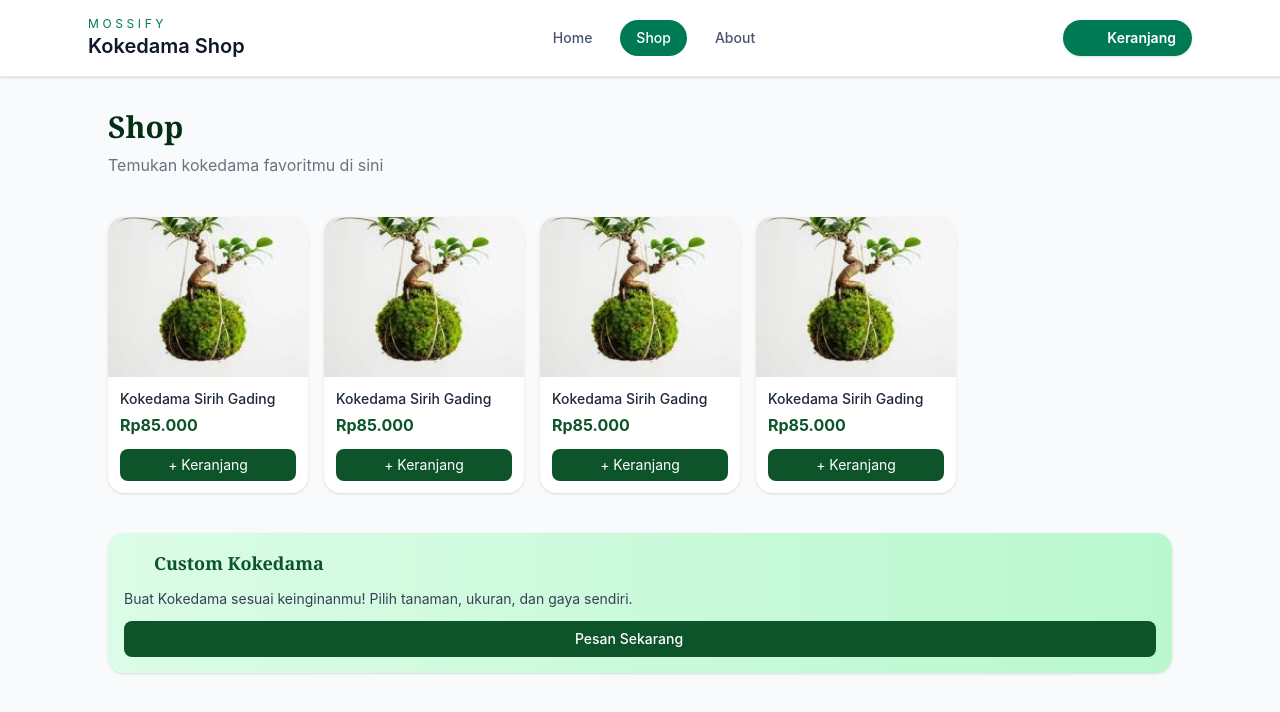
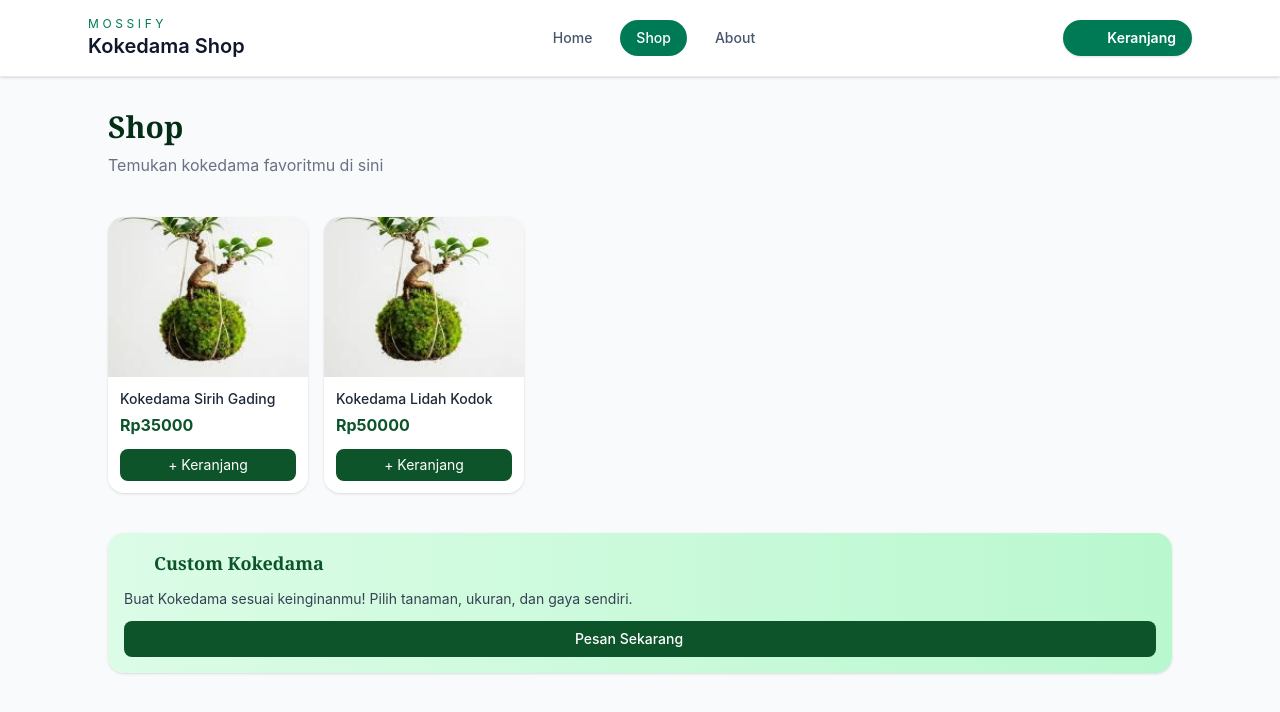
Before and after one commit to Nabixka/Mossify, a Vue app: page / in a window 1280 px wide. Both pictures are taken after a click on the button "Shop". Shown: the top 712 px of the page. Built offline with nearby package versions, Linux system fonts and the light colour scheme; some icons are missing.

Commit message:
Functional Shop

```diff
--- a/src/App.vue
+++ b/src/App.vue
@@ -4,16 +4,51 @@ import Shop from './components/Shop.vue'
 import Cart from './components/Cart.vue'
 import About from './components/About.vue'
 import { Icon } from '@iconify/vue'
-import { ref } from 'vue'
+import { ref, provide } from 'vue'
 
 const isShow = ref(false)
 const handleSection = ref('home')
+const cart = ref([])
 
 const navItems = [
   { id: 'home', label: 'Home' },
   { id: 'shop', label: 'Shop' },
   { id: 'about', label: 'About' },
 ]
+
+const addToCart = (item) => {
+  const existingItem = cart.value.find(c => c.nama === item.nama)
+  if (existingItem) {
+    existingItem.qty += 1
+  } else {
+    cart.value.push({
+      ...item,
+      qty: 1
+    })
+  }
+}
+
+const removeFromCart = (index) => {
+  cart.value.splice(index, 1)
+}
+
+const clearCart = () => {
+  cart.value = []
+}
+
+const updateQty = (index, qty) => {
+  if (qty <= 0) {
+    removeFromCart(index)
+  } else {
+    cart.value[index].qty = qty
+  }
+}
+
+const goToShop = () => {
+  handleSection.value = 'shop'
+}
+
+provide('cart', { cart, addToCart, removeFromCart, clearCart, updateQty, goToShop })
 </script>
 
 <template>
@@ -42,7 +77,7 @@ const navItems = [
 
         <button @click="handleSection = 'cart'" class="inline-flex items-center gap-2 rounded-full bg-emerald-700 px-4 py-2 text-sm font-semibold text-white shadow-sm transition hover:bg-emerald-800">
           <Icon icon="mdi:cart" width="20" height="20" />
-          Keranjang
+          Keranjang {{ cart.length > 0 ? `(${cart.length})` : '' }}
         </button>
       </div>
 
--- a/src/components/Cart.vue
+++ b/src/components/Cart.vue
@@ -1,5 +1,41 @@
 <script setup>
     import { Icon } from '@iconify/vue';
+    import { inject, computed } from 'vue';
+
+    const { cart, removeFromCart, clearCart, updateQty, goToShop } = inject('cart')
+
+    const totalItems = computed(() => {
+      return cart.value.reduce((sum, item) => sum + item.qty, 0)
+    })
+
+    const totalHarga = computed(() => {
+      return cart.value.reduce((sum, item) => sum + (item.harga * item.qty), 0)
+    })
+
+    const formatRp = (num) => {
+      return new Intl.NumberFormat('id-ID').format(num)
+    }
+
+    const sendToWhatsApp = () => {
+      let message = '*PESANAN KOKEDAMA*%0A%0A'
+
+      cart.value.forEach((item, index) => {
+        message += `${index + 1}. ${item.nama}%0A`
+        message += `   Harga: Rp${formatRp(item.harga)}%0A`
+        message += `   Jumlah: ${item.qty}%0A`
+        message += `   Subtotal: Rp${formatRp(item.harga * item.qty)}%0A%0A`
+      })
+
+      message += `-----------------------------%0A`
+      message += `*Total Harga: Rp${formatRp(totalHarga.value)}*%0A`
+      message += `*Total Item: ${totalItems.value}*`
+
+      const phoneNumber = '6289618324030'
+      const whatsappUrl = `https://wa.me/${phoneNumber}?text=${message}`
+
+      window.open(whatsappUrl, '_blank')
+    }
+
 </script>
 
 <template>
@@ -10,21 +46,27 @@
 
     <!-- Opsi -->
     <div class="flex justify-between items-center">
-      <h5 class="text-sm text-gray-500">3 Produk</h5>
-      <button class="flex items-center gap-2 text-sm text-red-500 hover:text-red-600">
+      <h5 class="text-sm text-gray-500">{{ totalItems }} Produk</h5>
+      <button v-if="cart.length > 0" @click="clearCart" class="flex items-center gap-2 text-sm text-red-500 hover:text-red-600">
         Hapus Semua
         <Icon icon="tabler:trash" width="18" height="18" />
       </button>
     </div>
 
+    <!-- Empty State -->
+    <div v-if="cart.length === 0" class="flex flex-col items-center justify-center py-12 gap-4">
+      <Icon icon="mdi:cart-off" width="64" height="64" class="text-gray-300" />
+      <p class="text-gray-500 text-center">Keranjang belum ada produk</p>
+    </div>
+
     <!-- List Item -->
-    <div class="grid grid-cols-1 lg:grid-cols-3 gap-4">
+    <div v-else class="grid grid-cols-1 lg:grid-cols-3 gap-4">
 
       <!-- Item -->
-      <div class="bg-white rounded-2xl p-3 flex gap-3 shadow-sm">
+      <div v-for="(item, index) in cart" :key="index" class="bg-white rounded-2xl p-3 flex gap-3 shadow-sm">
 
         <!-- Gambar -->
-        <img src="/src/assets/kokedama.jpg"
+        <img :src="item.image"
              class="w-24 h-24 object-cover rounded-xl">
 
         <!-- Detail -->
@@ -32,10 +74,10 @@
 
           <div>
             <h3 class="text-sm font-medium text-gray-800">
-              Kokedama Sirih Gading
+              {{ item.nama }}
             </h3>
             <h3 class="text-green-900 font-bold text-sm mt-1">
-              Rp85.000
+              Rp{{ formatRp(item.harga) }}
             </h3>
           </div>
 
@@ -43,19 +85,19 @@
           <div class="flex items-center justify-between mt-2">
 
             <div class="flex items-center border border-gray-300 rounded-lg overflow-hidden">
-              <button class="px-2 py-1 hover:bg-gray-100">
+              <button @click="updateQty(index, item.qty - 1)" class="px-2 py-1 hover:bg-gray-100">
                 <Icon icon="lucide:minus" width="16" height="16" />
               </button>
 
-              <input type="text" value="1" class="w-10 text-center text-sm outline-none">
+              <input type="text" :value="item.qty" class="w-10 text-center text-sm outline-none" readonly>
 
-              <button class="px-2 py-1 hover:bg-gray-100">
+              <button @click="updateQty(index, item.qty + 1)" class="px-2 py-1 hover:bg-gray-100">
                 <Icon icon="ic:twotone-plus" width="16" height="16" />
               </button>
             </div>
 
             <!-- Optional delete per item -->
-            <button class="text-gray-400 hover:text-red-500">
+            <button @click="removeFromCart(index)" class="text-gray-400 hover:text-red-500">
               <Icon icon="mdi:trash-outline" width="18" height="18" />
             </button>
 
@@ -64,60 +106,36 @@
         </div>
       </div>
 
-      <!-- Copy item (biar konsisten) -->
-      <div class="bg-white rounded-2xl p-3 flex gap-3 shadow-sm">
-        <img src="/src/assets/kokedama.jpg" class="w-24 h-24 object-cover rounded-xl">
-        <div class="flex flex-col justify-between w-full">
-          <div>
-            <h3 class="text-sm font-medium text-gray-800">Kokedama Sirih Gading</h3>
-            <h3 class="text-green-900 font-bold text-sm mt-1">Rp85.000</h3>
-          </div>
-          <div class="flex items-center justify-between mt-2">
-            <div class="flex items-center border border-gray-300 rounded-lg overflow-hidden">
-              <button class="px-2 py-1 hover:bg-gray-100">
-                <Icon icon="lucide:minus" width="16" height="16" />
-              </button>
-              <input type="text" value="1" class="w-10 text-center text-sm outline-none">
-              <button class="px-2 py-1 hover:bg-gray-100">
-                <Icon icon="ic:twotone-plus" width="16" height="16" />
-              </button>
-            </div>
-            <button class="text-gray-400 hover:text-red-500">
-              <Icon icon="mdi:trash-outline" width="18" height="18" />
-            </button>
-          </div>
-        </div>
-      </div>
-
     </div>
 
     <!-- Ringkasan -->
-    <div class="bg-white rounded-2xl p-4 shadow-sm mt-4 flex flex-col gap-3">
+    <div v-if="cart.length > 0" class="bg-white rounded-2xl p-4 shadow-sm mt-4 flex flex-col gap-3">
 
       <h2 class="font-serif text-green-950 font-bold">
         Ringkasan Belanja
       </h2>
 
       <div class="flex justify-between text-sm text-gray-600 border-b pb-2">
-        <span>Subtotal (3 Produk)</span>
-        <span>Rp265.000</span>
+        <span>Subtotal ({{ totalItems }} Produk)</span>
+        <span>Rp{{ formatRp(totalHarga) }}</span>
       </div>
 
       <div class="flex justify-between font-bold text-green-900">
         <span>Total</span>
-        <span>Rp265.000</span>
+        <span>Rp{{ formatRp(totalHarga) }}</span>
       </div>
 
     </div>
 
     <!-- Action -->
-    <div class="fixed bottom-0 left-0 w-full bg-white border-t p-4 grid grid-cols-1 lg:grid-cols-2 gap-2">
+    <div v-if="cart.length > 0" class="fixed bottom-0 left-0 w-full bg-white border-t p-4 grid grid-cols-1 lg:grid-cols-2 gap-2">
 
-      <button class="rounded-xl font-semibold bg-green-950 text-white py-3 hover:bg-green-800 transition">
-        Checkout
+      <button @click="sendToWhatsApp" class="rounded-xl font-semibold bg-green-600 text-white py-3 hover:bg-green-700 transition flex items-center justify-center gap-2">
+        <Icon icon="mdi:whatsapp" width="20" height="20" />
+        Pesan via WhatsApp
       </button>
 
-      <button class="border border-green-950 text-green-950 font-semibold rounded-xl py-3 hover:bg-green-50 transition">
+      <button @click="goToShop" class="border border-green-950 text-green-950 font-semibold rounded-xl py-3 hover:bg-green-50 transition">
         Lanjut Belanja
       </button>
 
--- a/src/components/Shop.vue
+++ b/src/components/Shop.vue
@@ -1,6 +1,21 @@
 <script setup>
-    import { ref } from 'vue';
+    import { onMounted, ref, inject } from 'vue';
     import { Icon } from '@iconify/vue';
+
+    const { addToCart } = inject('cart')
+
+    const item = ref([
+      {
+        "nama" : "Kokedama Sirih Gading",
+        "harga" : 35000,
+        "image" : "/src/assets/kokedama.jpg"
+      },
+      {
+        "nama" : "Kokedama Lidah Kodok",
+        "harga" : 50000,
+        "image" : "/src/assets/kokedama.jpg"
+      }
+    ])
 
 </script>
 
@@ -14,48 +29,14 @@
     <div class="grid lg:grid-cols-5 grid-cols-2 gap-4 pt-8">
 
       <!-- Card -->
-      <div class="bg-white rounded-2xl overflow-hidden shadow-sm hover:shadow-md transition duration-300">
-        <img src="/src/assets/kokedama.jpg" class="h-40 w-full object-cover">
+      <div v-for="i in item" class="bg-white rounded-2xl overflow-hidden shadow-sm hover:shadow-md transition duration-300">
+        <img :src="i.image" class="h-40 w-full object-cover">
 
         <div class="p-3">
-          <h4 class="text-sm font-medium text-gray-800">Kokedama Sirih Gading</h4>
-          <h4 class="text-green-900 font-bold mt-1">Rp85.000</h4>
+          <h4 class="text-sm font-medium text-gray-800">{{ i.nama }}</h4>
+          <h4 class="text-green-900 font-bold mt-1">Rp{{ i.harga }}</h4>
 
-          <button class="mt-3 w-full bg-green-900 text-white py-1.5 rounded-lg text-sm hover:bg-green-800 transition">
-            + Keranjang
-          </button>
-        </div>
-      </div>
-
-      <!-- Duplicate card -->
-      <div class="bg-white rounded-2xl overflow-hidden shadow-sm hover:shadow-md transition duration-300">
-        <img src="/src/assets/kokedama.jpg" class="h-40 w-full object-cover">
-        <div class="p-3">
-          <h4 class="text-sm font-medium text-gray-800">Kokedama Sirih Gading</h4>
-          <h4 class="text-green-900 font-bold mt-1">Rp85.000</h4>
-          <button class="mt-3 w-full bg-green-900 text-white py-1.5 rounded-lg text-sm hover:bg-green-800 transition">
-            + Keranjang
-          </button>
-        </div>
-      </div>
-
-      <div class="bg-white rounded-2xl overflow-hidden shadow-sm hover:shadow-md transition duration-300">
-        <img src="/src/assets/kokedama.jpg" class="h-40 w-full object-cover">
-        <div class="p-3">
-          <h4 class="text-sm font-medium text-gray-800">Kokedama Sirih Gading</h4>
-          <h4 class="text-green-900 font-bold mt-1">Rp85.000</h4>
-          <button class="mt-3 w-full bg-green-900 text-white py-1.5 rounded-lg text-sm hover:bg-green-800 transition">
-            + Keranjang
-          </button>
-        </div>
-      </div>
-
-      <div class="bg-white rounded-2xl overflow-hidden shadow-sm hover:shadow-md transition duration-300">
-        <img src="/src/assets/kokedama.jpg" class="h-40 w-full object-cover">
-        <div class="p-3">
-          <h4 class="text-sm font-medium text-gray-800">Kokedama Sirih Gading</h4>
-          <h4 class="text-green-900 font-bold mt-1">Rp85.000</h4>
-          <button class="mt-3 w-full bg-green-900 text-white py-1.5 rounded-lg text-sm hover:bg-green-800 transition">
+          <button @click="addToCart(i)" class="mt-3 w-full bg-green-900 text-white py-1.5 rounded-lg text-sm hover:bg-green-800 transition">
             + Keranjang
           </button>
         </div>
```
